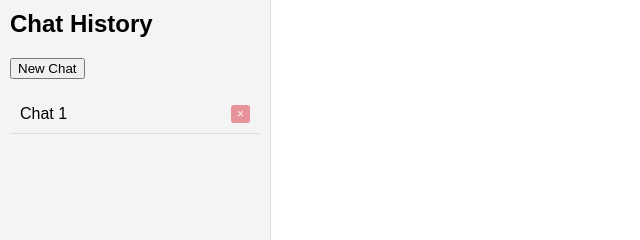
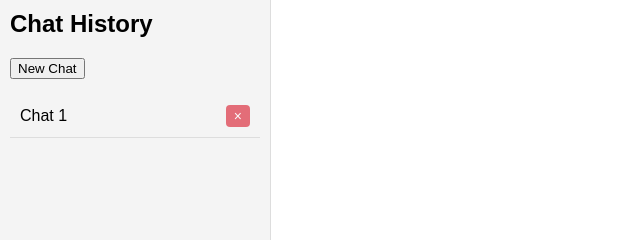
Before and after one commit to zpx223/CalligraphySignature, a plain HTML site: page static/index.html in a window 1280 px wide. Shown: the top 240 px of the page, 0-640 px from the left. Drawn offline with Linux system fonts and the light colour scheme; no server answers.

Commit message:
Fix .vscode paths, improve delete-chat button, use workspace-relative config

```diff
--- a/static/index.html
+++ b/static/index.html
@@ -44,14 +44,16 @@
             white-space: nowrap;
         }
         .chat-list li .delete-chat {
-            opacity: 0.5;
-            padding: 2px 6px;
-            margin-left: 4px;
-            font-size: 12px;
+            flex-shrink: 0;
+            opacity: 0.7;
+            padding: 4px 8px;
+            margin-left: 6px;
+            font-size: 14px;
+            line-height: 1;
             background: #dc3545;
             color: white;
             border: none;
-            border-radius: 3px;
+            border-radius: 4px;
             cursor: pointer;
         }
         .chat-list li .delete-chat:hover {
@@ -187,15 +189,22 @@
                 title.textContent = chat.title || `Chat ${chat.id}`;
                 li.appendChild(title);
                 const delBtn = document.createElement('button');
+                delBtn.type = 'button';
                 delBtn.className = 'delete-chat';
                 delBtn.textContent = '×';
                 delBtn.title = 'Delete chat';
-                delBtn.onclick = (e) => {
+                delBtn.addEventListener('click', (e) => {
+                    e.preventDefault();
                     e.stopPropagation();
                     deleteChat(chat.id);
-                };
+                    return false;
+                });
                 li.appendChild(delBtn);
-                li.onclick = (e) => { if (!e.target.classList.contains('delete-chat')) loadChat(chat.id); };
+                li.addEventListener('click', (e) => {
+                    if (!e.target.classList.contains('delete-chat') && !e.target.closest('.delete-chat')) {
+                        loadChat(chat.id);
+                    }
+                });
                 chatList.appendChild(li);
             });
         }
```
